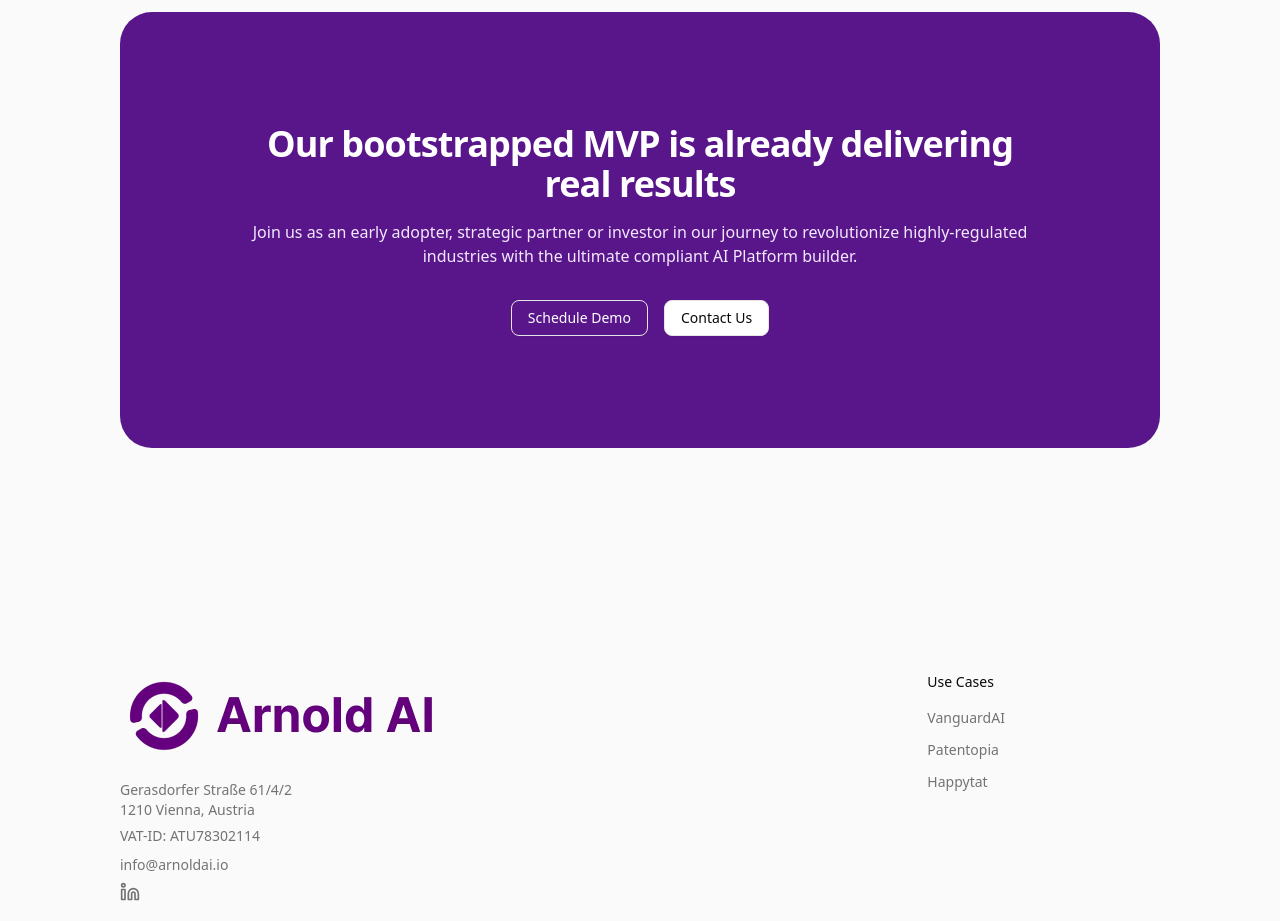
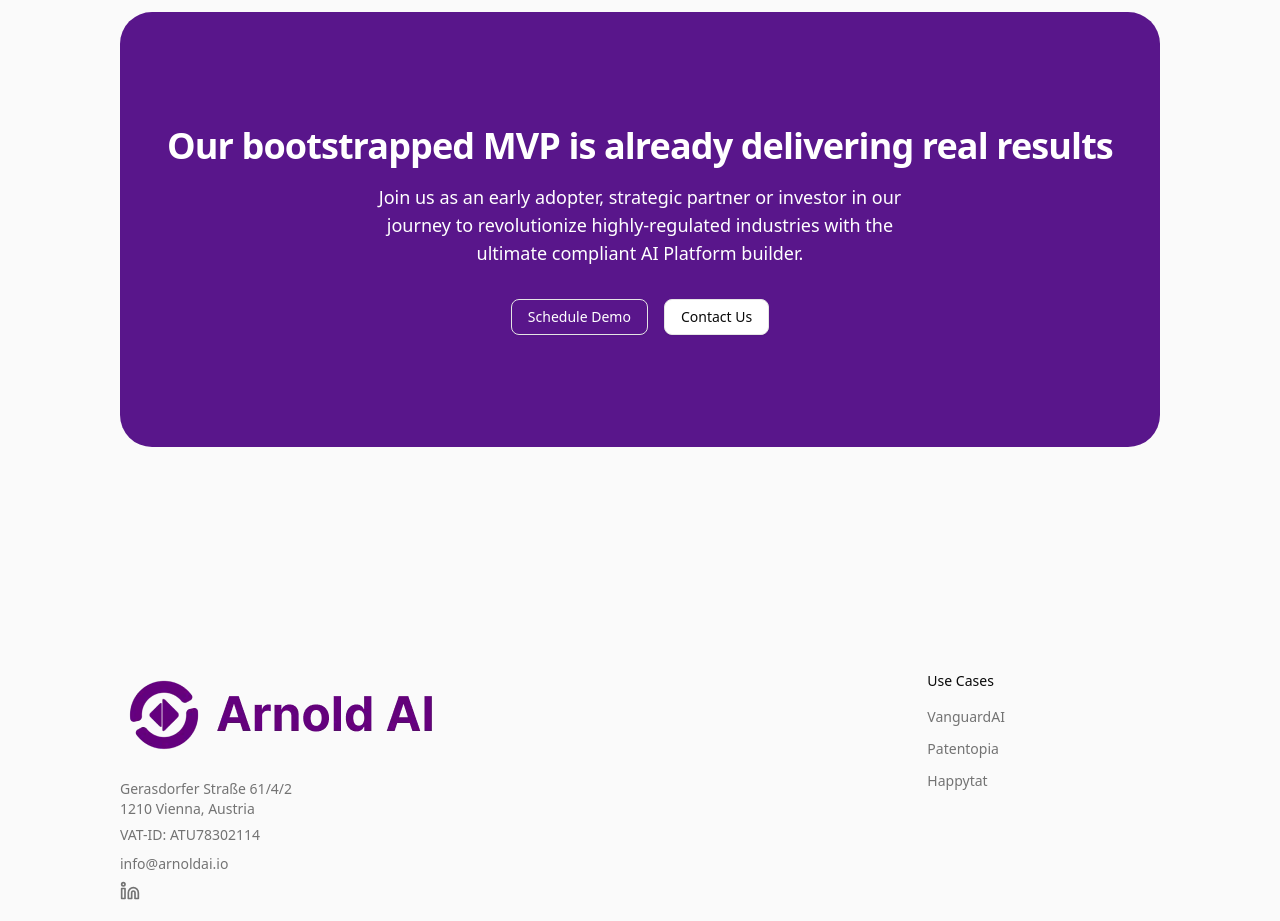
Before and after one commit to ervinpiol/ArnoldAI-Landing-Page, a Next.js app: page /about in a window 1280 px wide. Shown: the part 3060-3981 px from the top of the page. Built offline with nearby package versions, Linux system fonts and the light colour scheme.

Commit message:
feat: modify cta

```diff
--- a/app/components/CTA.tsx
+++ b/app/components/CTA.tsx
@@ -20,11 +20,11 @@ export default function CTA() {
             ease: [0.25, 0.8, 0.25, 1],
           }}
         >
-          <div className="mx-auto max-w-4xl px-10 text-center">
-            <h2 className="font-bold tracking-tight text-2xl sm:text-3xl md:text-4xl text-white">
+          <div className="mx-auto px-10 text-center flex flex-col items-center">
+            <h2 className="font-semibold tracking-tight text-2xl sm:text-3xl md:text-4xl text-center leading-[1.2] text-white">
               Our bootstrapped MVP is already delivering real results
             </h2>
-            <p className="mt-4 text-purple-100">
+            <p className="sm:text-lg mt-4 md:w-3/5 text-center text-white">
               Join us as an early adopter, strategic partner or investor in our
               journey to revolutionize highly-regulated industries with the
               ultimate compliant AI Platform builder.
```
